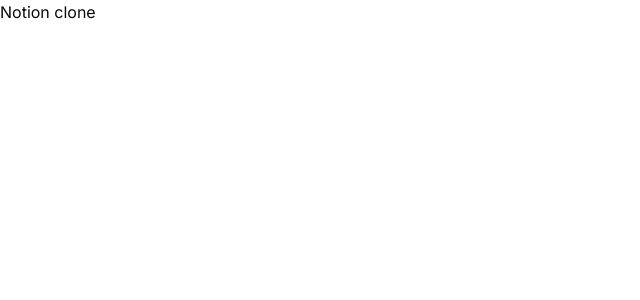
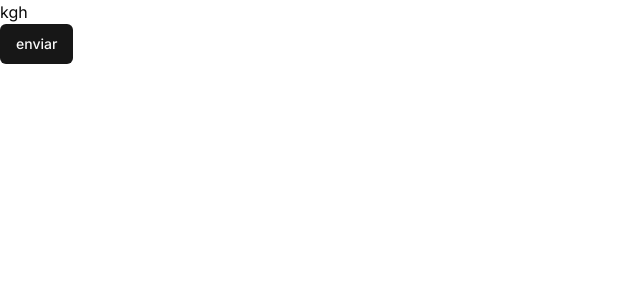
Before and after one commit to Railson25/my-shop, a Next.js app in the folder notion-clone/: page / in a window 1280 px wide. Shown: the top 300 px of the page, without its empty margins (0-640 px from the left). Built offline with nearby package versions, Linux system fonts and the light colour scheme.

Commit message:
<refactor>: folder structure

```diff
--- /dev/null
+++ b/notion-clone/app/(auth)/(routes)/login/page.tsx
@@ -0,0 +1,5 @@
+const LoginPage = () => {
+  return <div>Login</div>;
+};
+
+export default LoginPage;
--- /dev/null
+++ b/notion-clone/app/(auth)/(routes)/register/page.tsx
@@ -0,0 +1,5 @@
+const RegisterPage = () => {
+  return <div>Register</div>;
+};
+
+export default RegisterPage;
--- /dev/null
+++ b/notion-clone/app/(auth)/layout.tsx
@@ -0,0 +1,4 @@
+const RootLayout = ({ children }: { children: React.ReactNode }) => {
+  return <div className="h-full ">{children}</div>;
+};
+export default RootLayout;
--- /dev/null
+++ b/notion-clone/app/(root)/page.tsx
@@ -0,0 +1,10 @@
+import { Button } from "@/components/ui/button";
+
+export default function Home() {
+  return (
+    <div>
+      <h1>kgh</h1>
+      <Button>enviar</Button>
+    </div>
+  );
+}
--- a/notion-clone/app/page.tsx
+++ /dev/null
@@ -1,5 +0,0 @@
-import Image from "next/image";
-
-export default function Home() {
-  return <h1>Notion clone</h1>;
-}
```
